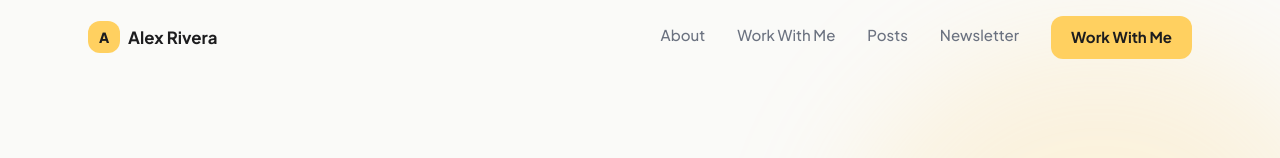
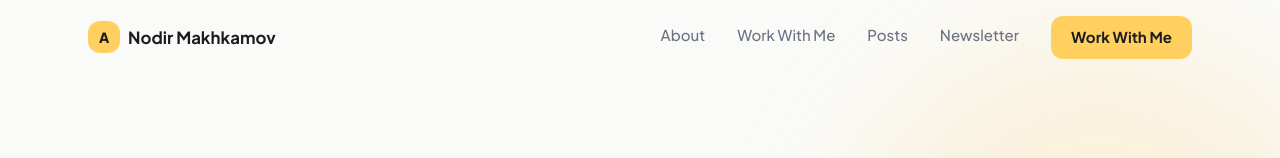
Before and after one commit to MXasan/persanalBrandHr, a React (Vite) app: page / in a window 1280 px wide. Shown: the top 158 px of the page. Built offline with nearby package versions, Linux system fonts and the light colour scheme.

Commit message:
change name to Nodir Makhkamov

```diff
--- a/src/app/components/Footer.tsx
+++ b/src/app/components/Footer.tsx
@@ -39,7 +39,7 @@ export function Footer() {
                 </span>
               </div>
               <span className="text-neutral-900 font-bold text-[1.0625rem]">
-                Alex Rivera
+                Nodir Makhkamov
               </span>
             </div>
 
@@ -114,7 +114,7 @@ export function Footer() {
         {/* Bottom bar */}
         <div className="pt-8 border-t border-neutral-200 flex flex-col sm:flex-row items-center justify-between gap-3">
           <p className="text-neutral-400 text-sm">
-            © 2026 Alex Rivera. All rights reserved.
+            © 2026 Nodir Makhkamov. All rights reserved.
           </p>
           <p className="text-neutral-400 text-sm">
             Built with ☕ & intention.
--- a/src/app/components/Navbar.tsx
+++ b/src/app/components/Navbar.tsx
@@ -43,7 +43,7 @@ export function Navbar() {
           <span
             className=" font-bold text-[1.05rem] text-[#1C1C1E]"
           >
-            Alex Rivera
+            Nodir Makhkamov
           </span>
         </button>
 
```
